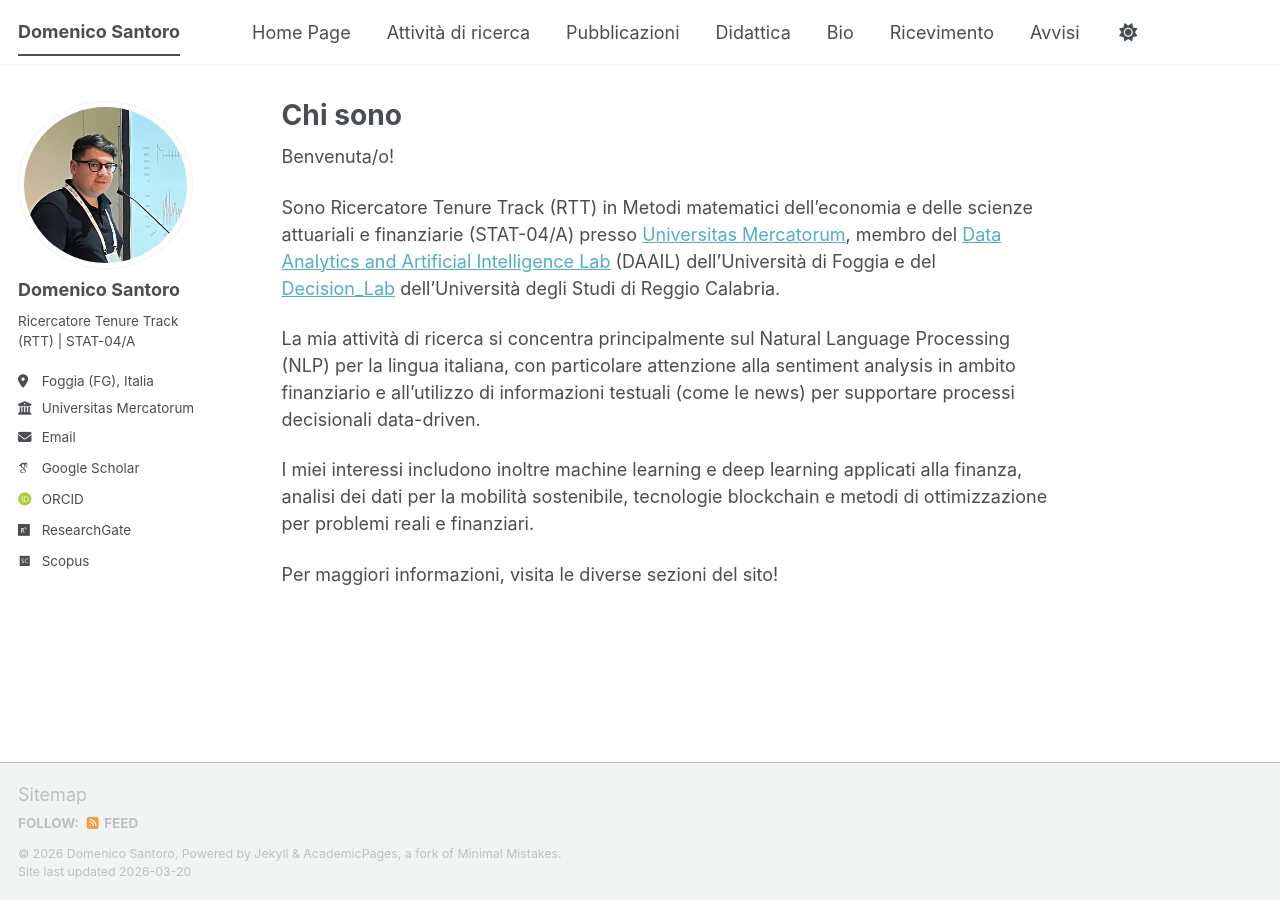
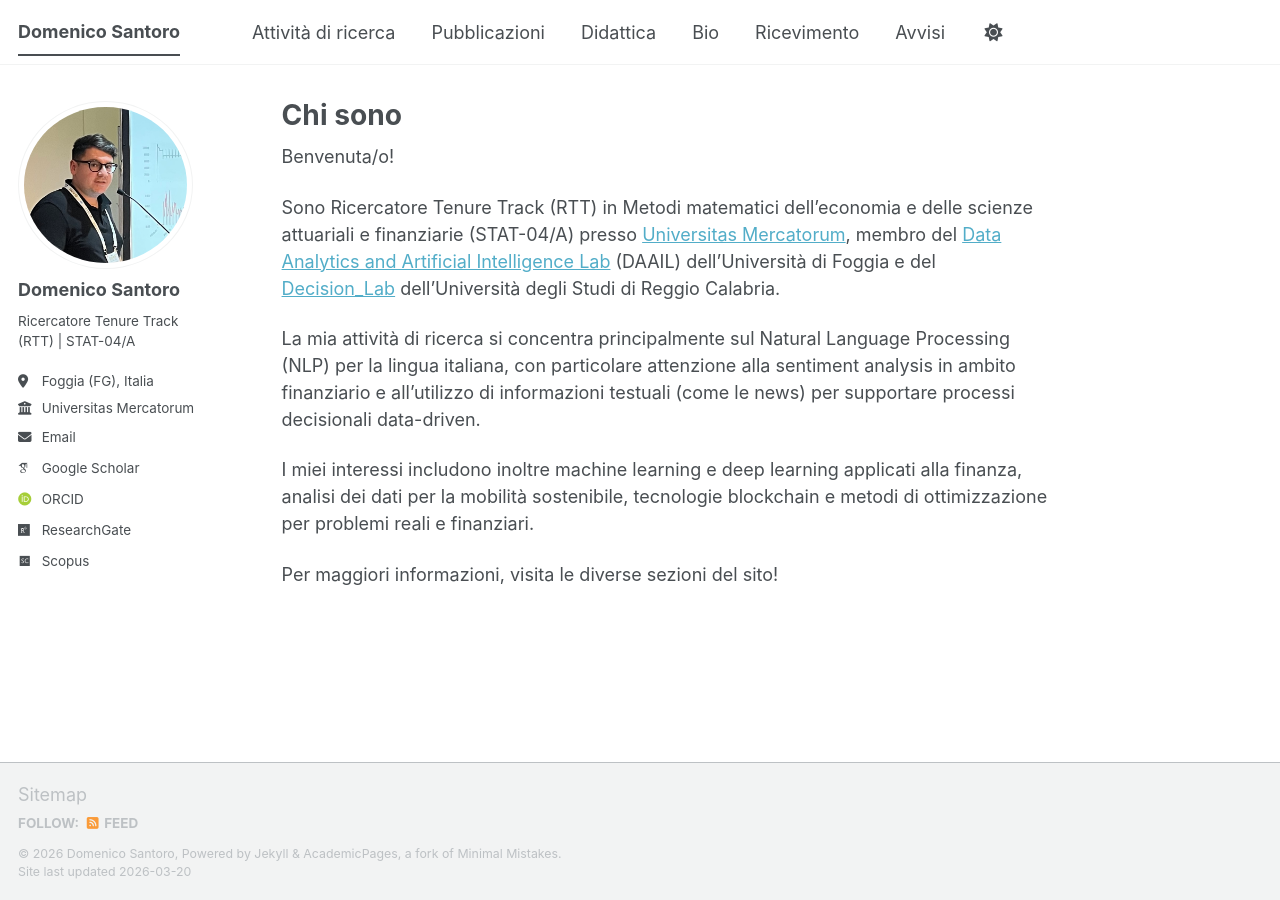
Before and after one commit to mimmoexe/mimmoexe.github.io, a Jekyll site: the page built from _pages/about.md, in a window 1280 px wide. Built offline with Jekyll 4.4.1, drawn with Linux system fonts in a browser that asks for light colours; some web fonts are replaced; a script bundle is joined from its source files by our own code; library files that are not in the unit come from our copies.

Commit message:
Update navigation.yml

```diff
--- a/_data/navigation.yml
+++ b/_data/navigation.yml
@@ -8,8 +8,6 @@
 #      Markdown formatted page while the second is generated using JSON.
 
 main:
-  - title: "Home Page"
-    url: /
 
   - title: "Attività di ricerca"
     url: /ricerca/
```
